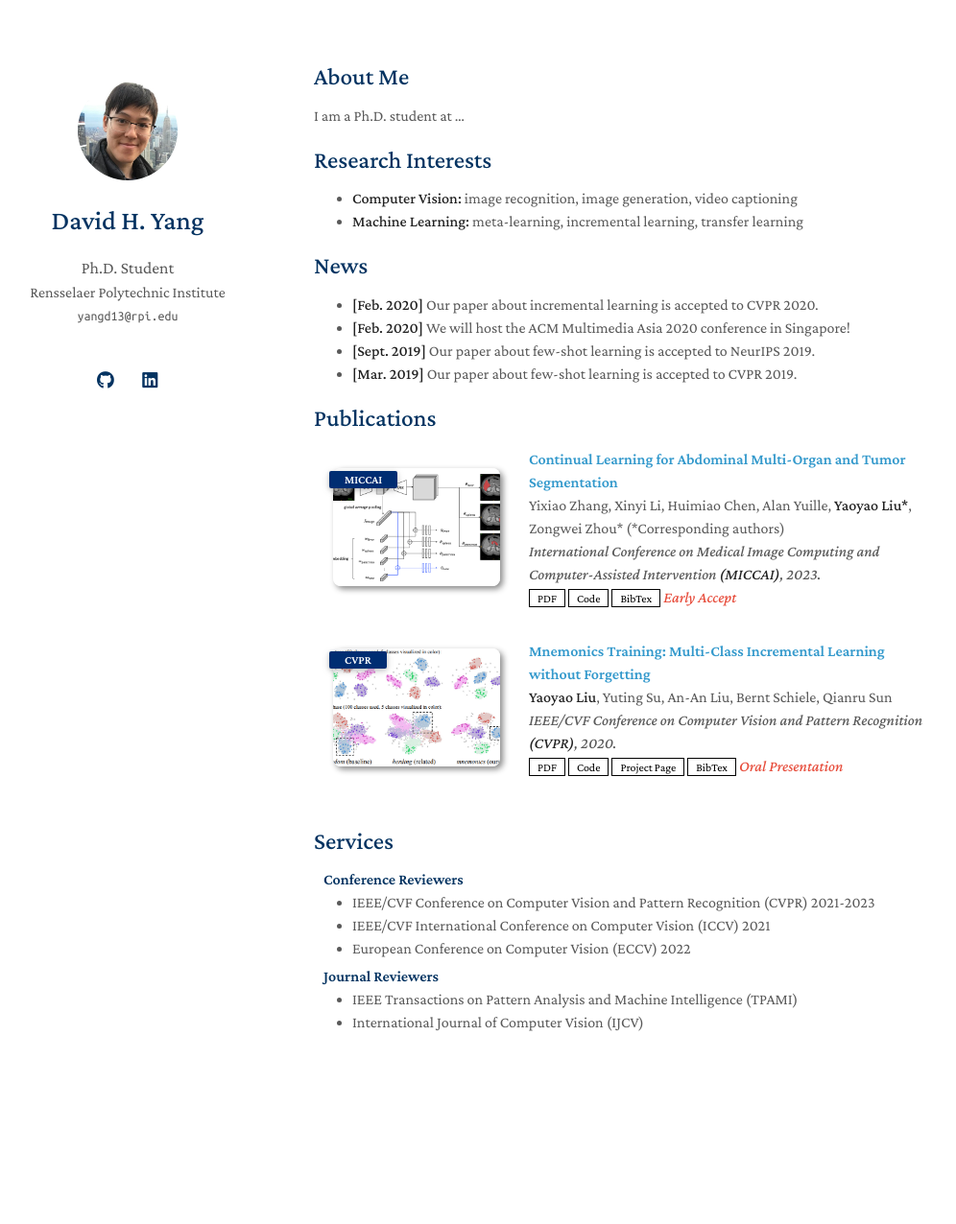
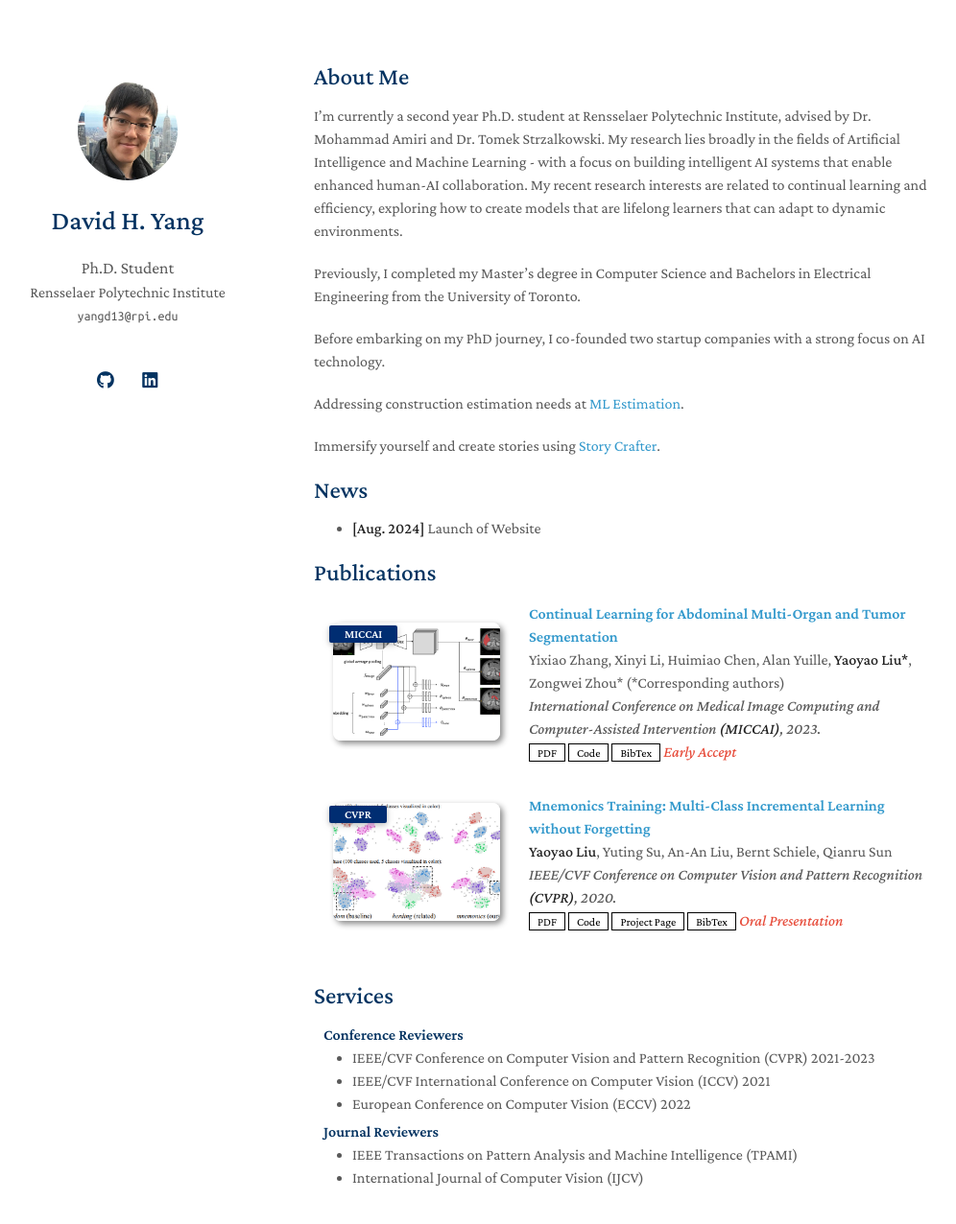
Before and after one commit to Davidhy514/davidhy514.github.io, a Jekyll site: the page built from index.md, in a window 1280 px wide and 1319 px high. Shown: the top 1276 px of the window at 96% size, without its empty margins (143-1139 px from the left). Built offline with Jekyll 4.4.1, drawn with Linux system fonts in a browser that asks for light colours; a style sheet for code colours, icons or effects is not loaded.

Commit message:
Update index.md

```diff
--- a/index.md
+++ b/index.md
@@ -4,16 +4,16 @@ layout: homepage
 
 ## About Me
 
-I am a Ph.D. student at ...
+I'm currently a second year Ph.D. student at Rensselaer Polytechnic Institute, advised by Dr. Mohammad Amiri and Dr. Tomek Strzalkowski. My research lies broadly in the fields of Artificial Intelligence and Machine Learning - with a focus on building intelligent AI systems that enable enhanced human-AI collaboration. My recent research interests are related to continual learning and efficiency, exploring how to create models that are lifelong learners that can adapt to dynamic environments.
 
-## Research Interests
+Previously, I completed my Master's degree in Computer Science and Bachelors in Electrical Engineering from the University of Toronto.
 
-- **Computer Vision:** image recognition, image generation, video captioning
-- **Machine Learning:** meta-learning, incremental learning, transfer learning
+Before embarking on my PhD journey, I co-founded two startup companies with a strong focus on AI technology.
+
+Addressing construction estimation needs at [ML Estimation](https://mlestimation.com/).
+
+Immersify yourself and create stories using [Story Crafter](https://storycrafter.ai/).
 
 ## News
 
-- **[Feb. 2020]** Our paper about incremental learning is accepted to CVPR 2020.
-- **[Feb. 2020]** We will host the ACM Multimedia Asia 2020 conference in Singapore!
-- **[Sept. 2019]** Our paper about few-shot learning is accepted to NeurIPS 2019.
-- **[Mar. 2019]** Our paper about few-shot learning is accepted to CVPR 2019.
+- **[Aug. 2024]** Launch of Website
```
